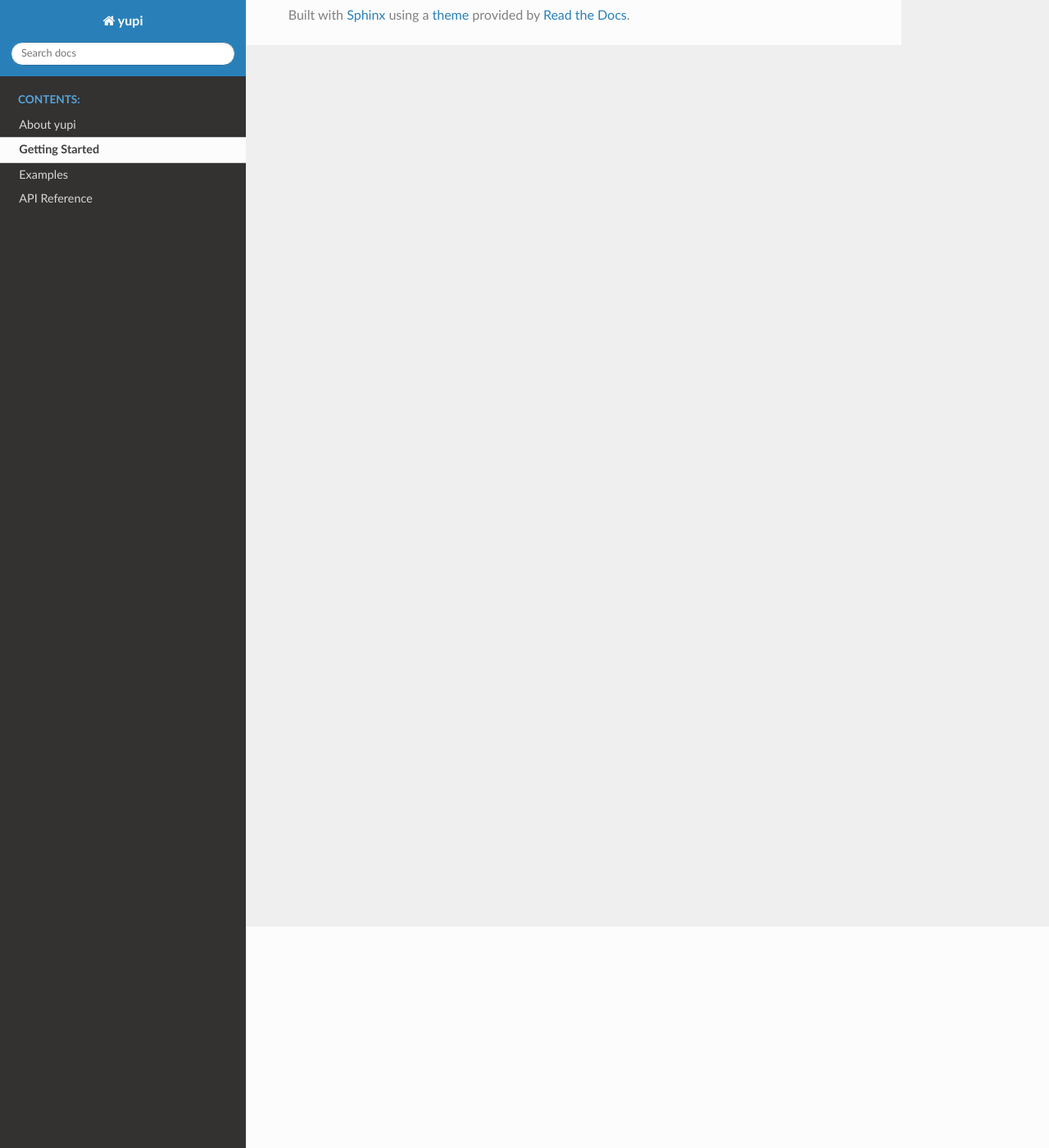
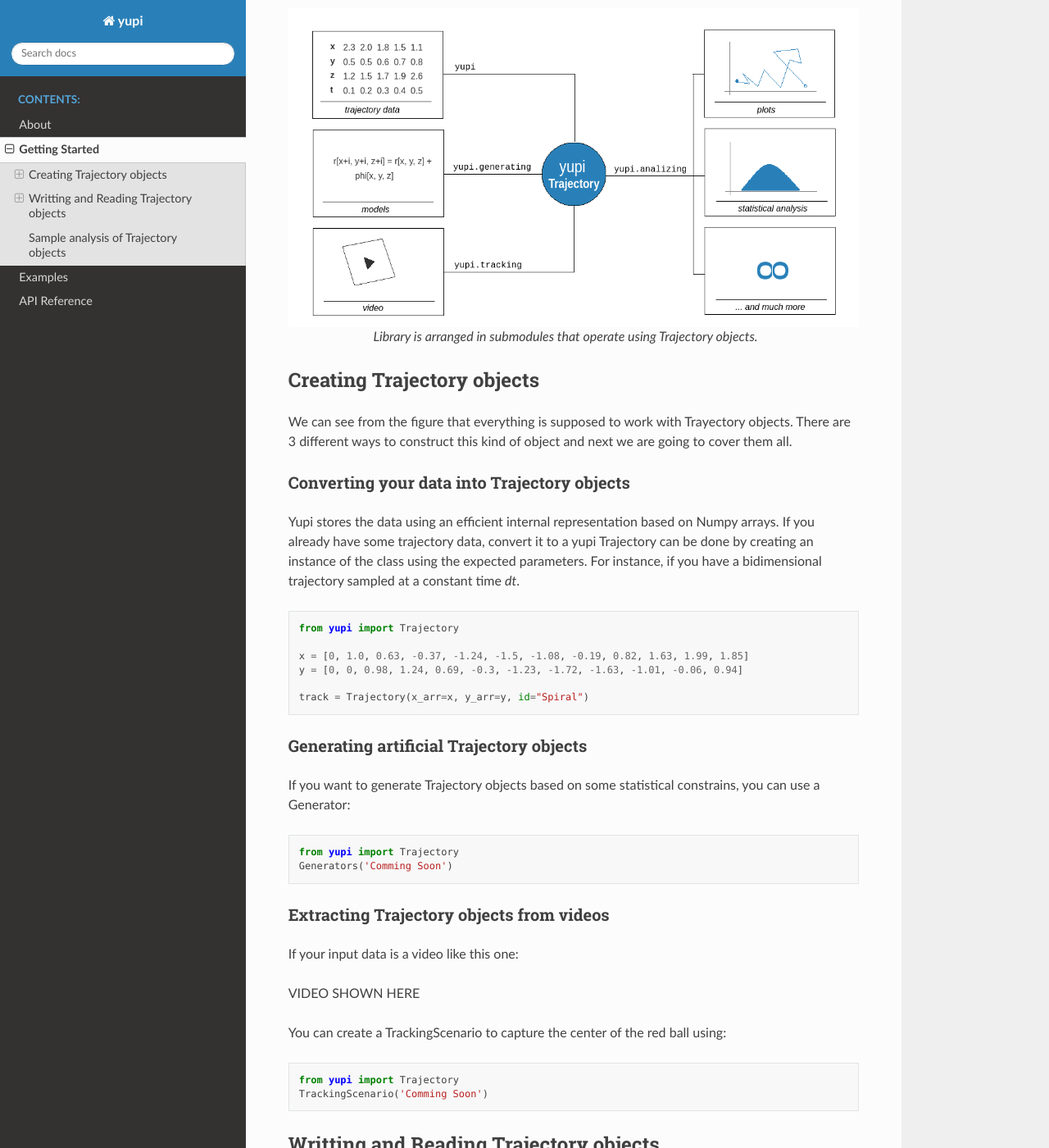
Before and after one commit to yupidevs/yupi, a Sphinx documentation site: the page built from docs/source/getting_started/getting_started.rst, in a window 1280 px wide and 1400 px high, scrolled down 270 px. Shown: the whole window at 82% size. Built offline with Sphinx 7.4.7 and the Read the Docs theme 2.0.0, drawn with Linux system fonts in a browser that asks for light colours; some of the changed text lies outside the part shown.

Commit message:
Add Getting Started section in docs

```diff
--- a/docs/source/about/about.rst
+++ b/docs/source/about/about.rst
@@ -1,5 +1,5 @@
-About yupi
-==========
+About
+=====
 
 Yupi is a set of tools designed for collecting, generating and processing trajectory data. It is written in Python, on top of state-of-the-art libraries for image and data processing, such as opencv, numpy and matplotlib. The focus of this tool is to bring a complete framework for handling trajectory data: covering artificial generation of trajectories using stochastic models, estimation of the motion of objects inside image sequences and statistical analisis of trajectories through different methods. As written in `a wise software documentation <https://keras.io/about/>`_: Being able to go from idea to result as fast as possible is key to doing good research.
 
--- a/docs/source/getting_started/getting_started.rst
+++ b/docs/source/getting_started/getting_started.rst
@@ -1,5 +1,93 @@
 Getting Started
 ===============
+
+With yupi you can handle trajectory data in many different ways. You can generate artificial trajectories from stochastic models, capture the trajectory of an object in a sequence of images or explore different visualizations and statistical properties of a trajectory (or collection of trajectories). Each of the aforementioned functionalities is contained in its own submodule as shown:
+
+.. figure:: /images/modules.png
+   :alt: Distribution in submodules
+   :align: center
+
+   *Library is arranged in submodules that operate using Trajectory objects.*
+
+
+Creating Trajectory objects
+---------------------------
+
+We can see from the figure that everything is supposed to work with Trayectory objects. There are 3 different ways to construct this kind of object and next we are going to cover them all.
+
+Converting your data into Trajectory objects
+++++++++++++++++++++++++++++++++++++++++++++
+
+Yupi stores the data using an efficient internal representation based on Numpy arrays. If you already have some trajectory data, convert it to a yupi Trajectory can be done by creating an instance of the class using the expected parameters.  For instance, if you have a bidimensional trajectory sampled at a constant time *dt*.
+
+.. code-block:: python
+
+   from yupi import Trajectory
+
+   x = [0, 1.0, 0.63, -0.37, -1.24, -1.5, -1.08, -0.19, 0.82, 1.63, 1.99, 1.85]
+   y = [0, 0, 0.98, 1.24, 0.69, -0.3, -1.23, -1.72, -1.63, -1.01, -0.06, 0.94]
+
+   track = Trajectory(x_arr=x, y_arr=y, id="Spiral")
+
+
+Generating artificial Trajectory objects
+++++++++++++++++++++++++++++++++++++++++
+
+If you want to generate Trajectory objects based on some statistical constrains, you can use a Generator:
+
+.. code-block:: python
+
+   from yupi import Trajectory
+   Generators('Comming Soon')
+
+
+Extracting Trajectory objects from videos
++++++++++++++++++++++++++++++++++++++++++
+
+If your input data is a video like this one:
+
+VIDEO SHOWN HERE
+
+You can create a TrackingScenario to capture the center of the red ball using:
+
+.. code-block:: python
+
+   from yupi import Trajectory
+   TrackingScenario('Comming Soon')
+
+
+
+Writting and Reading Trajectory objects
+---------------------------------------
+
+Regardless the source of the Trajectory object, you can store it on disk and later load it for further processing.
+
+Writting Trajectory objects
++++++++++++++++++++++++++++
+
+To store your Trajectory object:
+
+.. code-block:: python
+
+   from yupi import Trajectory
+   Writting("Comming Soon")
+
+
+Reading Trajectory objects
+++++++++++++++++++++++++++
+
+To load a previously written Trajectory object:
+
+.. code-block:: python
+
+   from yupi import Trajectory
+   Reading("Comming Soon")
+
+
+Sample analysis of Trajectory objects
+-------------------------------------
+
+coming soon...
 
 .. toctree::
    :maxdepth: 2
```
Also changed, not shown: docs/source/images/modules.png (added).
